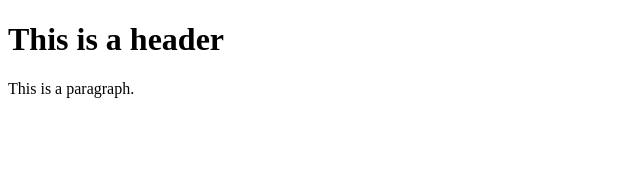
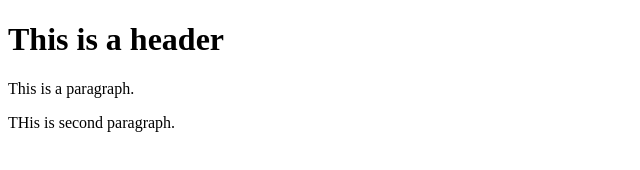
Before and after one commit to Manojms1997/AngularJsTutorial, a plain HTML site: page index.html in a window 1280 px wide. Shown: the whole page, without its empty margins (0-640 px from the left). Drawn offline with Linux system fonts and the light colour scheme.

Commit message:
third commit

```diff
--- a/index.html
+++ b/index.html
@@ -8,5 +8,6 @@
     <p>
         This is a paragraph.
     </p>
+    <p> THis is second paragraph.</p>
 </body>
 </html>
```
